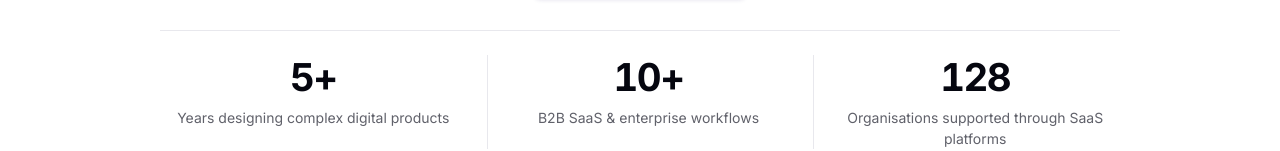
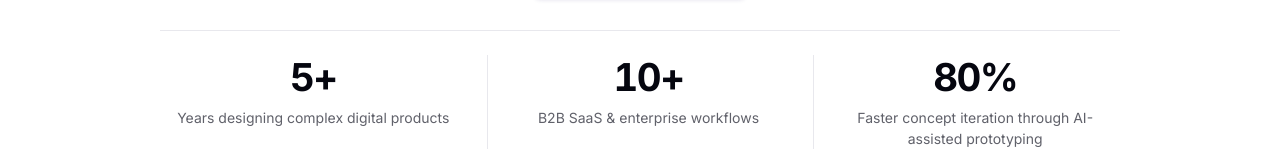
Before and after one commit to ehsangazar/zarabani, a React (Vite) app: page / in a window 1280 px wide. Shown: the part 688-839 px from the top of the page. Built offline with nearby package versions, Linux system fonts and the light colour scheme; no server answers; a web font is replaced by a local one.

Commit message:
Update AI prototyping metric

```diff
--- a/src/pages/Home.tsx
+++ b/src/pages/Home.tsx
@@ -10,7 +10,7 @@ export default function Home() {
       <dl className="ms-hero-stats">
         <div><dt>Years designing complex digital products</dt><dd>5+</dd></div>
         <div><dt>B2B SaaS &amp; enterprise workflows</dt><dd>10+</dd></div>
-        <div><dt>Organisations supported through SaaS platforms</dt><dd>128</dd></div>
+        <div><dt>Faster concept iteration through AI-assisted prototyping</dt><dd>80%</dd></div>
       </dl></div></header>
     <section className="ms-section" aria-labelledby="selected-work"><div className="ms-section-heading"><h2 id="selected-work">Selected work</h2><Link className="ms-secondary-link" to="/projects">All projects ↗</Link></div><ProjectGrid limit={4} /></section>
     <section className="ms-section ms-home-about"><div><p className="ms-eyebrow">How I work</p><h2>Curiosity first.<br />Clarity throughout.</h2></div><div><p>I help teams move from insight to action by aligning user needs with practical constraints, making informed trade-offs, and shaping clear, usable solutions.</p><p>My experience includes complex, data-heavy platforms and multi-role systems, where clarity, scalability, and usability matter.</p><Link className="ms-text-link" to="/about">More about my approach ↗</Link></div></section>
```
